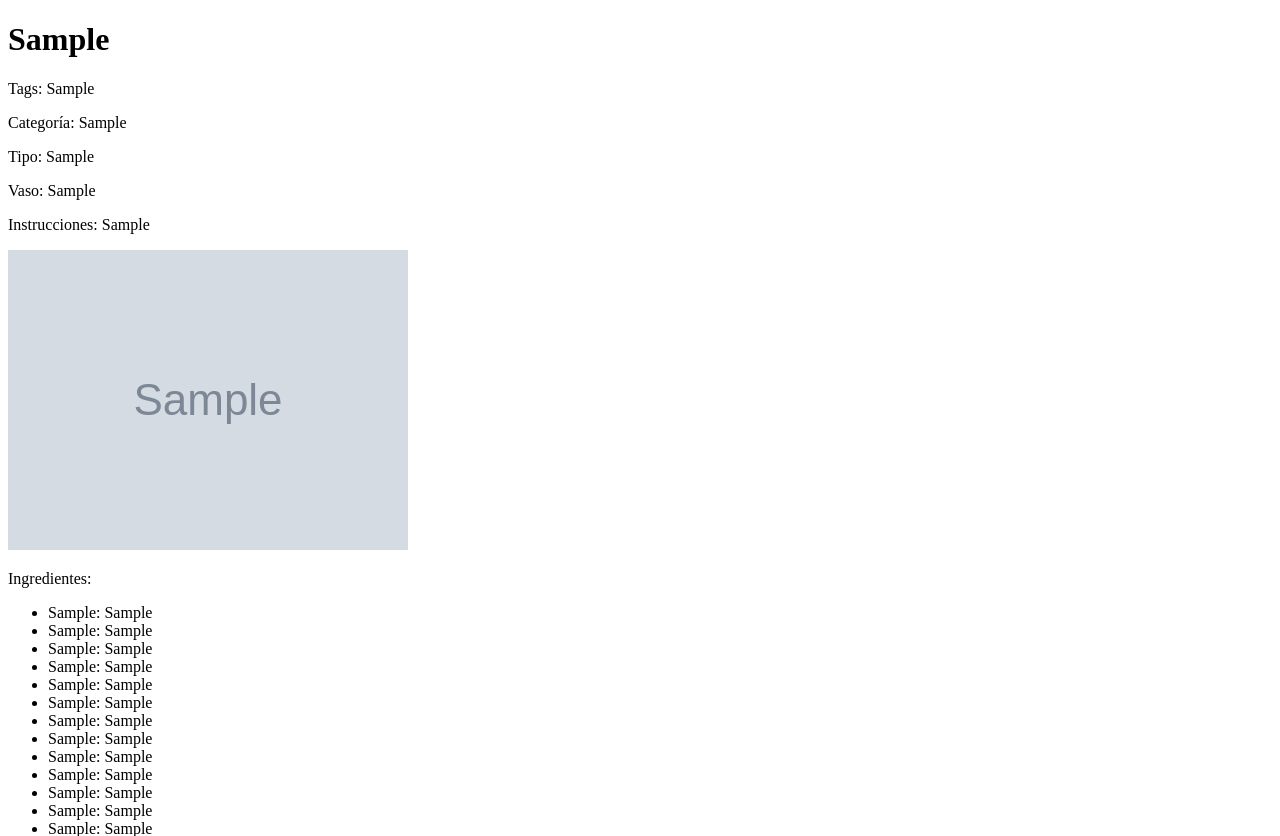
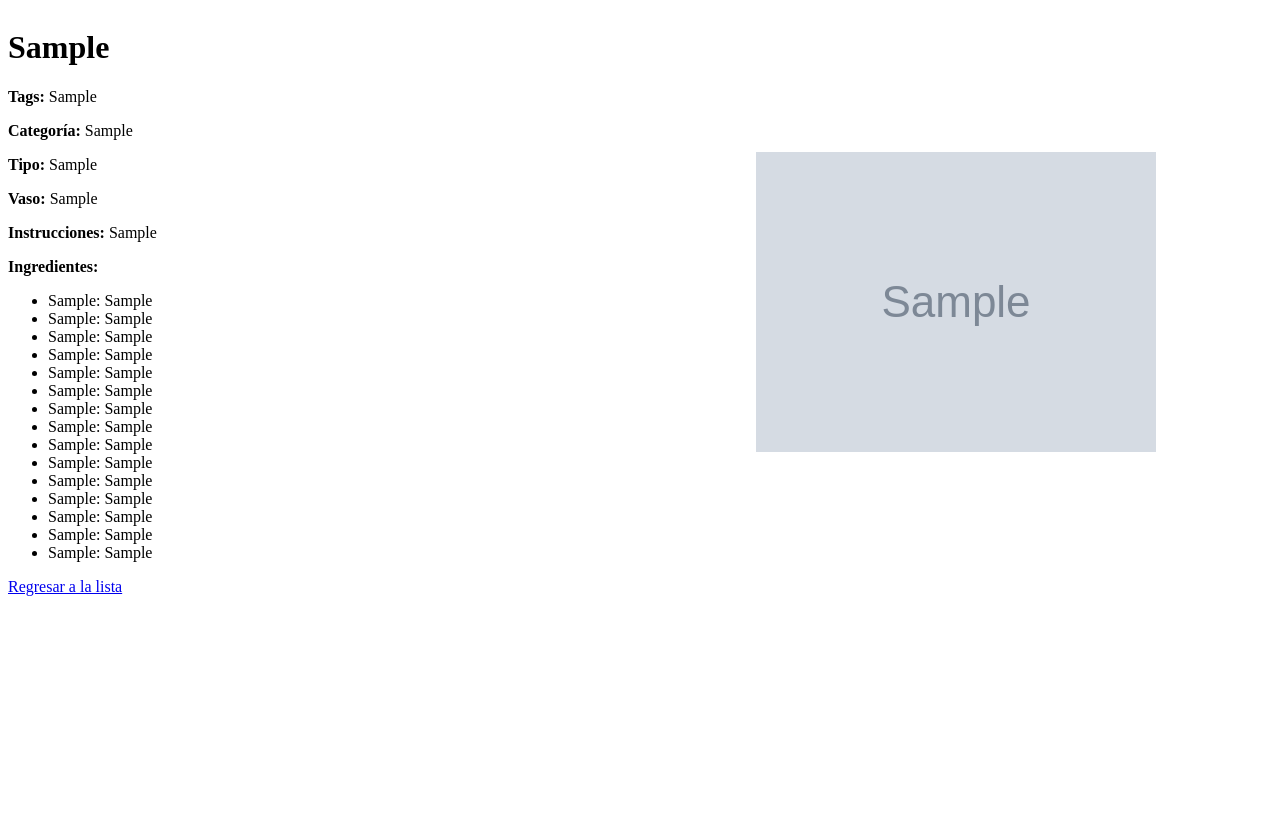
Before and after one commit to aikram/cocktails, a Flask app: page /cocktail/1 in a window 1280 px wide. Shown: the top 836 px of the page. After the commit the page ends 596 px from the top, so only its background shows below. Run offline with Flask 3, Linux system fonts and the light colour scheme; grey boxes marked "Sample" are stand-in pictures; a database or web service that is not in the repository returns one stand-in record (values such as "Sample title"); data that the repository does not hold is empty.

Commit message:
adding css styles to the cocktail info

```diff
--- a/templates/cocktail_detalle.html
+++ b/templates/cocktail_detalle.html
@@ -1,19 +1,45 @@
 <!DOCTYPE html>
 <html lang="en">
 <head>
-
     <meta charset="UTF-8">
     <title>Detalle del Cocktail</title>
+    <style>
+        .cocktail-info {
+            display: flex;
+            justify-content: space-between;
+        }
+
+        .cocktail-details {
+            flex-basis: 50%;
+        }
+
+        .cocktail-image {
+            flex-basis: 50%;
+            display: flex;
+            justify-content: center;
+            align-items: center;
+        }
+
+        .cocktail-image img {
+            max-width: 100%;
+            height: auto;
+        }
+
+        strong {
+            font-weight: bold;
+        }
+    </style>
 </head>
 <body>
+    <div class="cocktail-info">
+        <div class="cocktail-details">
             <h1>{{ cocktail['strDrink'] }}</h1>
-    <p>Tags: {{ cocktail['strTags'] or 'N/A' }}</p>
-    <p>Categoría: {{ cocktail['strCategory'] }}</p>
-    <p>Tipo: {{ cocktail['strAlcoholic'] }}</p>
-    <p>Vaso: {{ cocktail['strGlass'] }}</p>
-    <p>Instrucciones: {{ cocktail['strInstructions'] }}</p>
-    <img src="{{ cocktail['strDrinkThumb'] }}" alt="Imagen del Cocktail">
-    <p>Ingredientes:</p>
+            <p><strong>Tags:</strong> {{ cocktail['strTags'] or 'N/A' }}</p>
+            <p><strong>Categoría:</strong> {{ cocktail['strCategory'] }}</p>
+            <p><strong>Tipo:</strong> {{ cocktail['strAlcoholic'] }}</p>
+            <p><strong>Vaso:</strong> {{ cocktail['strGlass'] }}</p>
+            <p><strong>Instrucciones:</strong> {{ cocktail['strInstructions'] }}</p>
+            <p><strong>Ingredientes:</strong></p>
             <ul>
                 {% for i in range(1, 16) %}
                 {% if cocktail['strIngredient' ~ i] %}
@@ -22,5 +48,10 @@
                 {% endfor %}
             </ul>
             <a href="/">Regresar a la lista</a>
+        </div>
+        <div class="cocktail-image">
+            <img src="{{ cocktail['strDrinkThumb'] }}" alt="Imagen del Cocktail">
+        </div>
+    </div>
 </body>
 </html>
```
Lines whose indentation alone changed are shown as unchanged.
